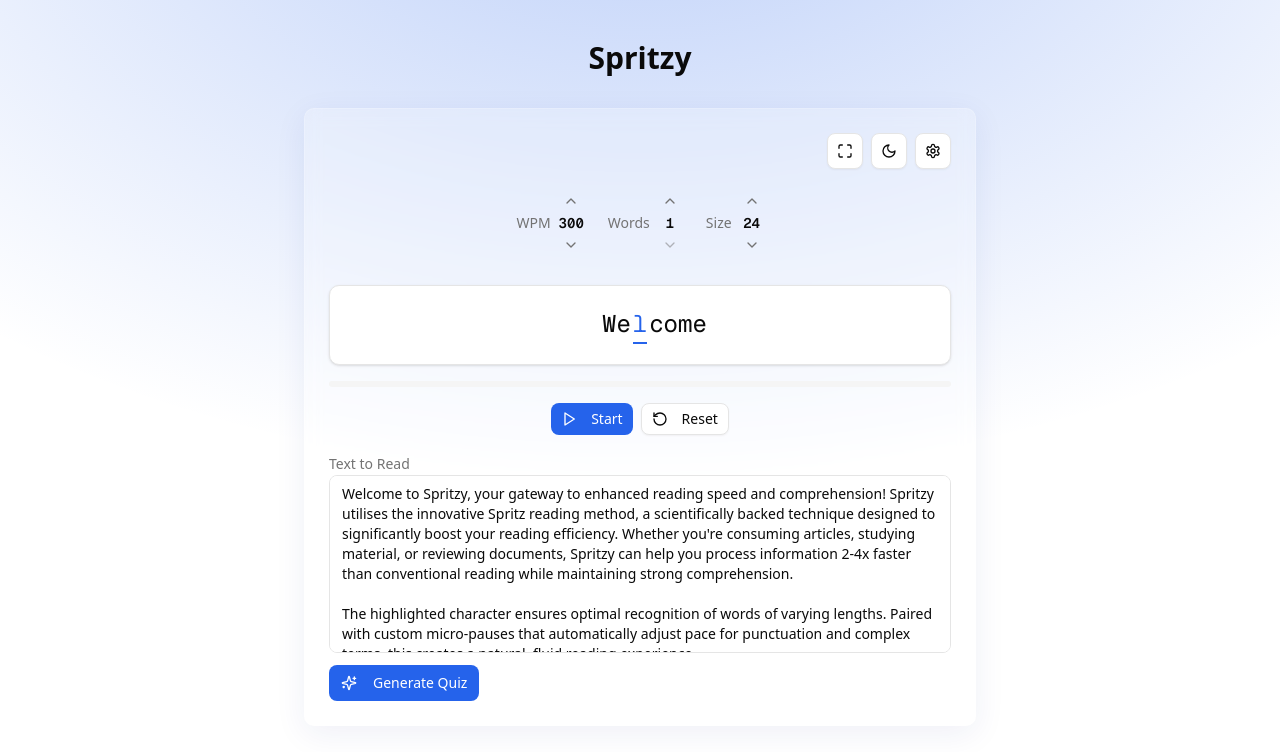
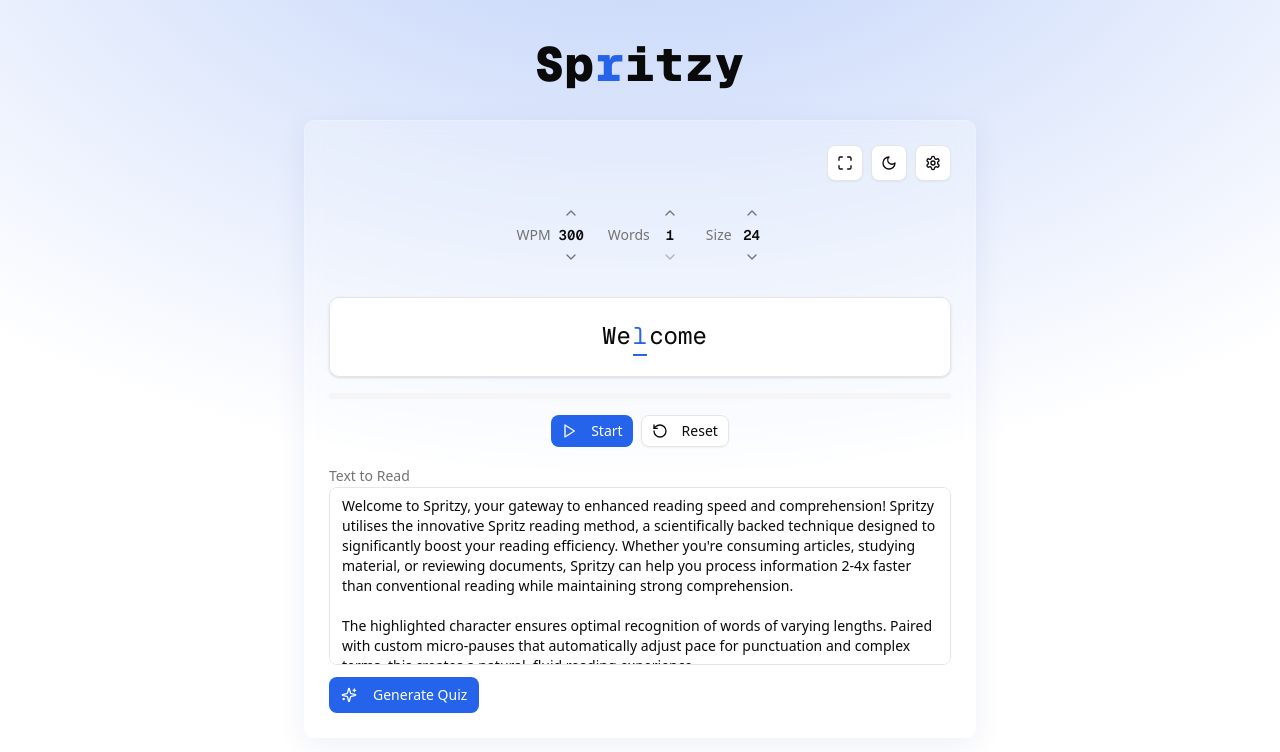
Before and after one commit to Sam-WebP/spritzy, a Next.js app: page / in a window 1280 px wide. Shown: the top 752 px of the page. Built offline with nearby package versions, Linux system fonts and the light colour scheme.

Commit message:
feat: improve heading styles and inject state-based font class

```diff
--- a/src/app/page.tsx
+++ b/src/app/page.tsx
@@ -3,6 +3,7 @@
 import { motion } from 'framer-motion';
 import { useAppSelector } from '@/redux/hooks';
 import SpritzReader from '@/components/reader/SpritzReader';
+import type { RootState } from '@/redux/store';
 import FocusMode from '@/components/reader/FocusMode';
 import BackgroundGradient from '@/components/BackgroundGradient';
 
@@ -26,12 +27,12 @@
           transition={{ delay: 0.2, duration: 0.5 }}
         >
           <motion.h1
-            className="text-3xl font-bold text-center mb-8"
+            className={`text-5xl font-black tracking-wide text-center mb-8 ${useAppSelector((state: RootState) => state.settings.font.className)}`}
             initial={{ y: -20, opacity: 0 }}
             animate={{ y: 0, opacity: 1 }}
             transition={{ delay: 0.3, duration: 0.5 }}
           >
-            Spritzy
+            Sp<span className="text-primary">r</span>itzy
           </motion.h1>
           <motion.div
             initial={{ y: 20, opacity: 0 }}
```
